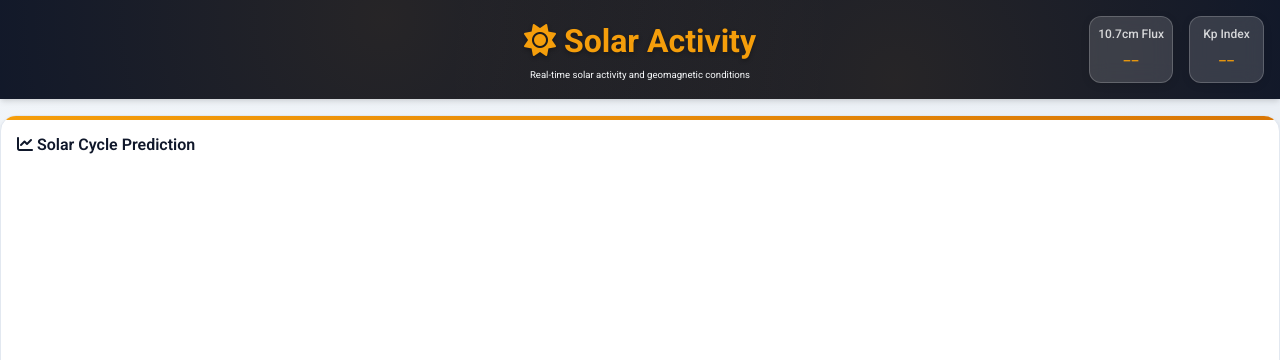
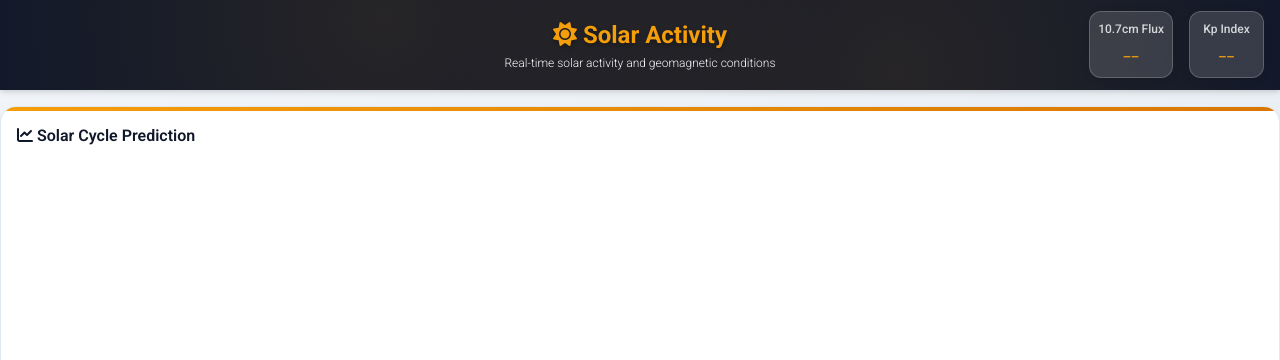
Before and after one commit to apider-coding/isn-poller, a FastAPI app: template templates/graph.html in a window 1280 px wide. Shown: the top 360 px of the page. Run offline with FastAPI, Linux system fonts and the light colour scheme; the template is opened without the code that fills it, so the values that code supplies are empty; some libraries are stand-ins or nearby versions.

Commit message:
fix: styles

```diff
--- a/static/styles.css
+++ b/static/styles.css
@@ -122,7 +122,7 @@ header::before {
 }
 
 header h1 {
-  font-size: 2rem;
+  font-size: 1.5rem;
   font-weight: 700;
   margin: 0;
   position: relative;
@@ -145,7 +145,8 @@ h2 {
 .description {
   max-width: 800px;
   margin: 0 auto;
-  font-size: 0.6rem;
+  font-size: 0.75rem;
+  font-weight: 300;
   color: var(--light-color);
 }
 
```
